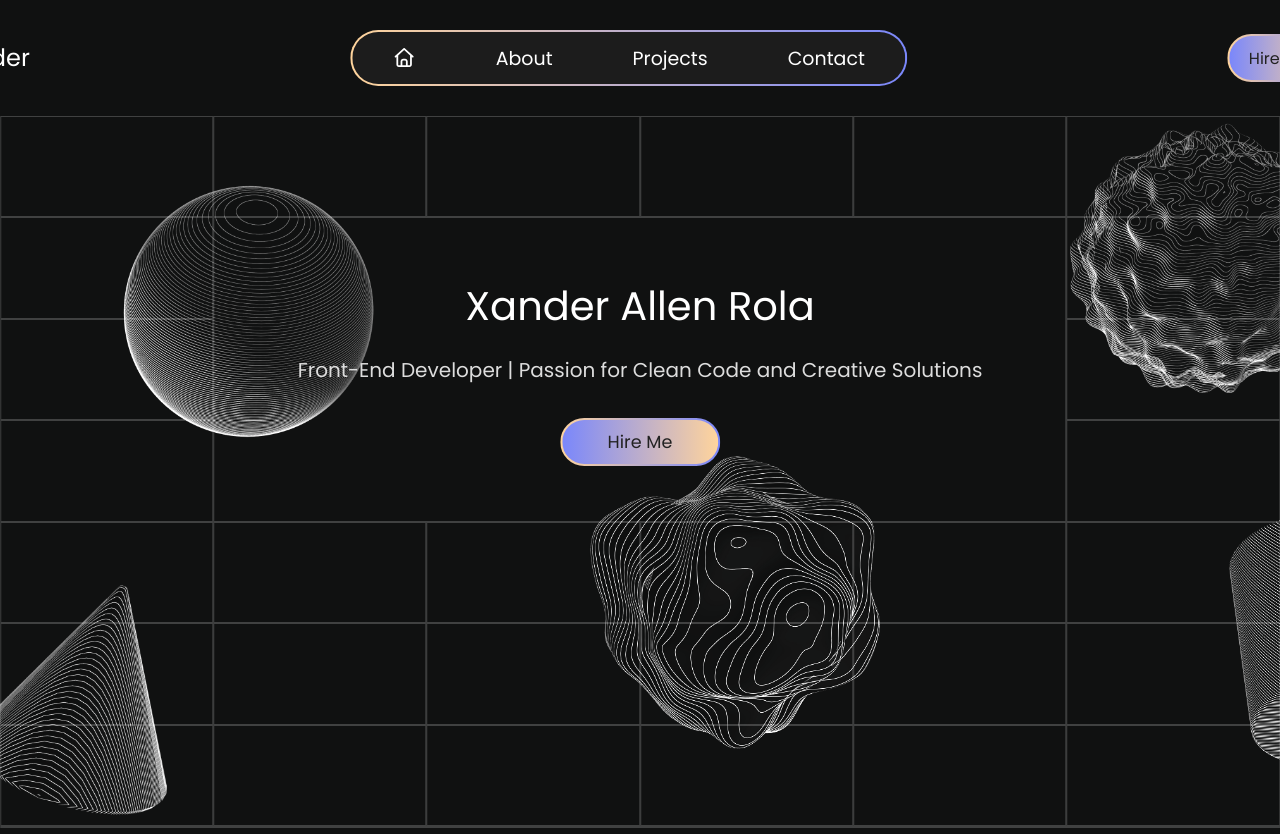
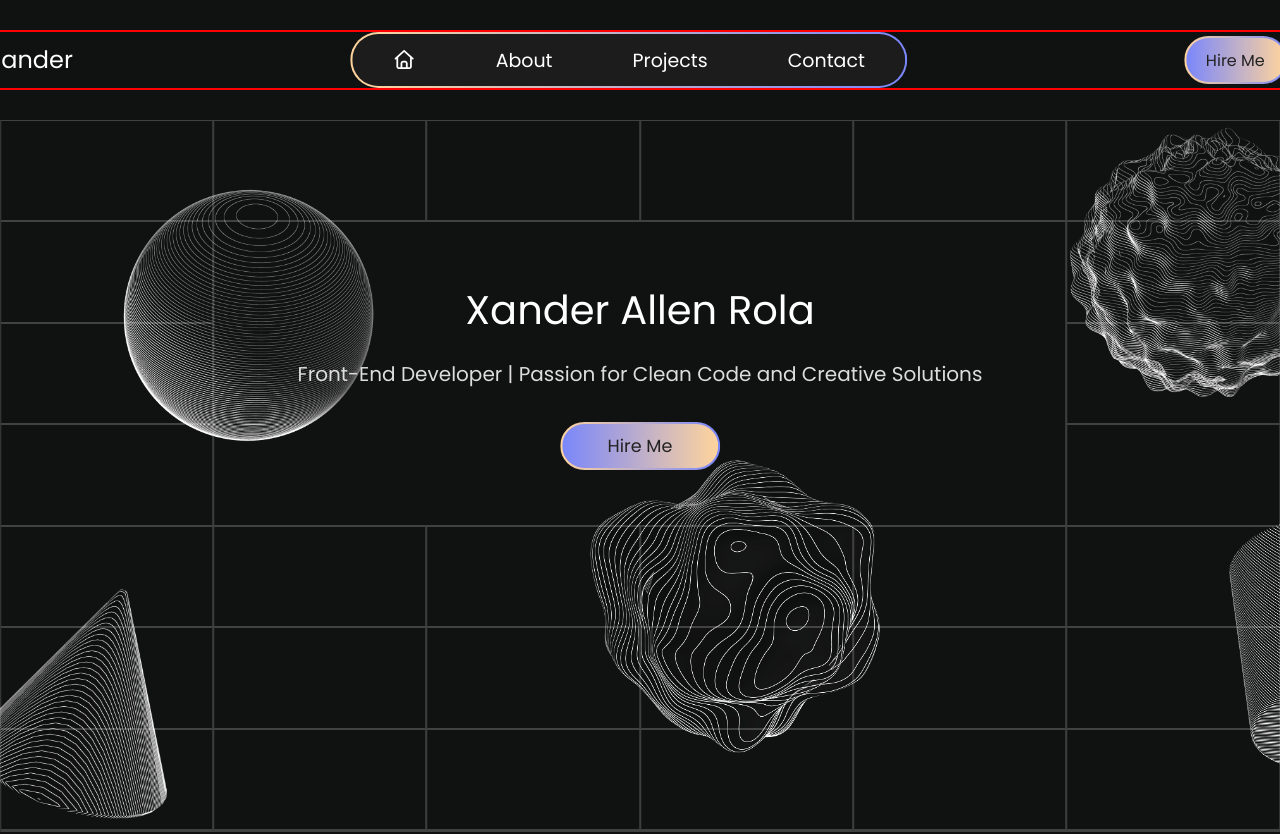
Before and after one commit to Xander-Allen-Rola/Xander-Portfolio, a Vue app: page / in a window 1280 px wide. Shown: the top 834 px of the page. Built offline with nearby package versions, Linux system fonts and the light colour scheme.

Commit message:
justified content in the header to be equally spaced insteadd of using gap

```diff
--- a/src/App.vue
+++ b/src/App.vue
@@ -20,8 +20,10 @@ import SocialsButtons from './components/SocialsButtons.vue'
     <header
     style="display: flex;
     align-items: center;
-    justify-content: center;
-    gap: 320px;">
+    justify-content:space-between;
+    width: 100%;
+    border: red 2px solid;
+    ">
       <XanderLogo />
       <NavigationButtons />
       <Profile />
```
